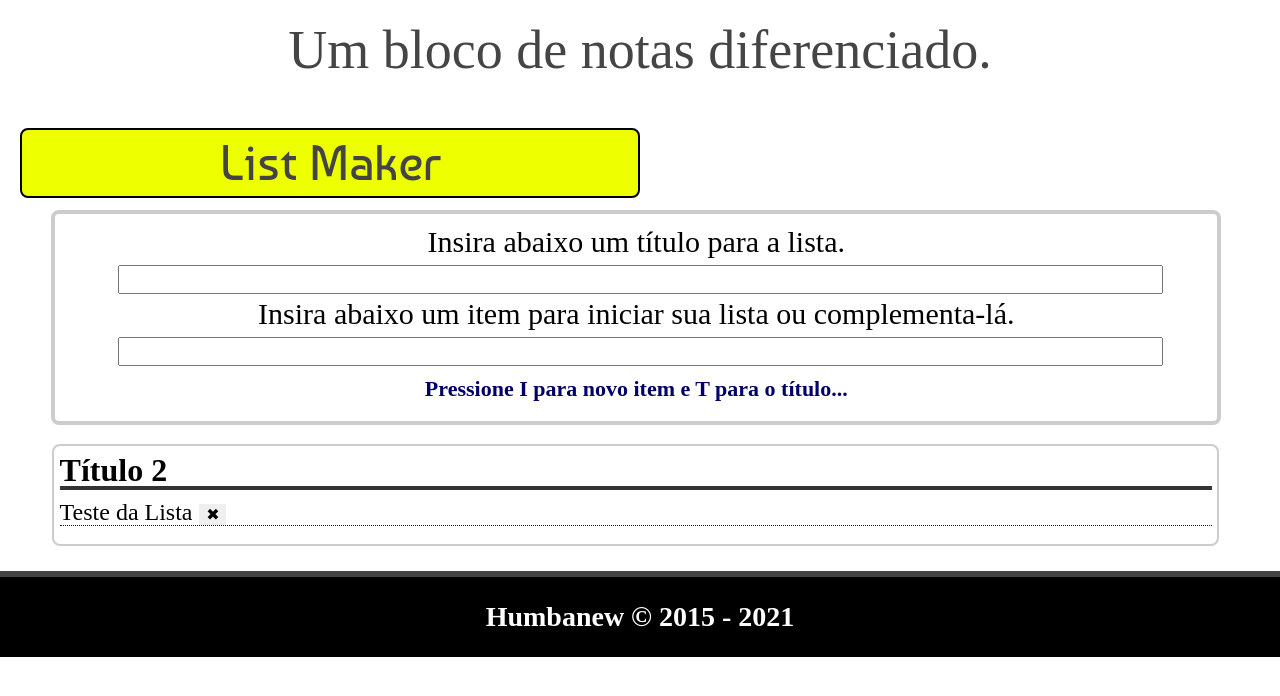
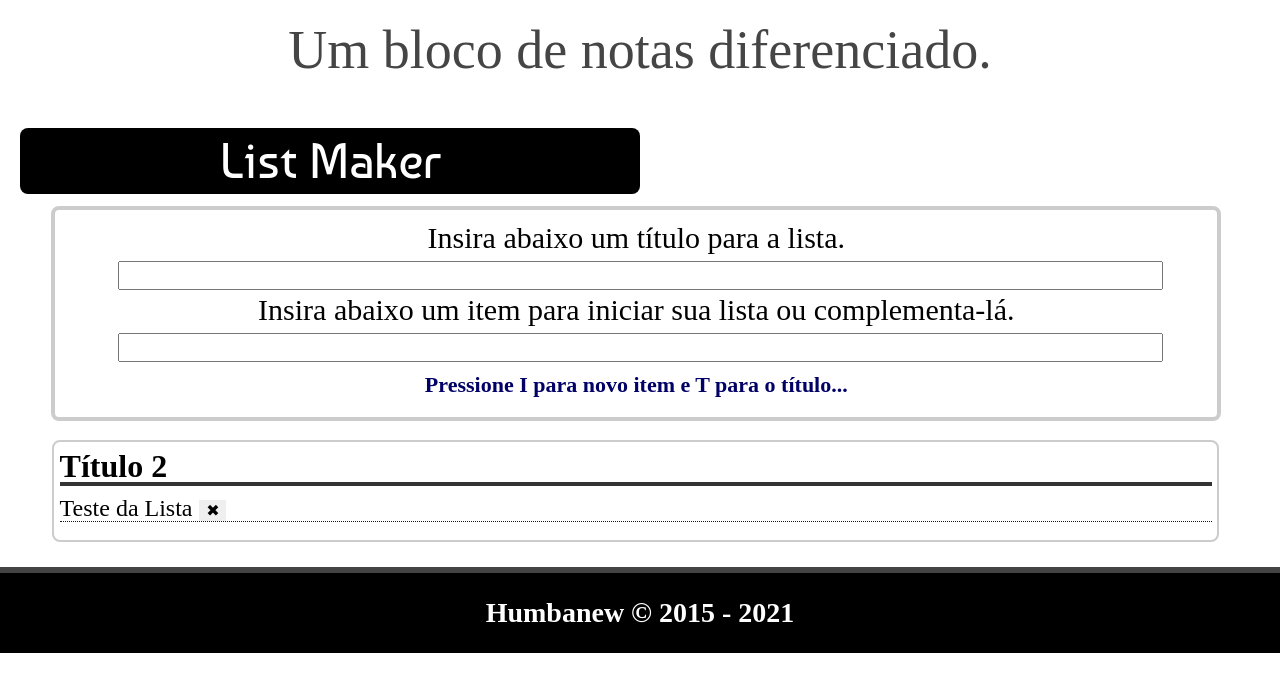
Before and after one commit to Humba01/HN-UNote, a plain HTML site: page unote.html in a window 1280 px wide. Shown: the part 100-796 px from the top of the page. Drawn offline with Linux system fonts and the light colour scheme; a web font is replaced by a local one.

Commit message:
interface parcialmente finalizada

```diff
--- a/css/unote/lists/lists.css
+++ b/css/unote/lists/lists.css
@@ -11,11 +11,11 @@
 .titulo_servicos {
   font-family: "Baumans-Regular";
   font-size: 50px;
-  border: #000000 2px solid;
-  background-color: #eeff00;
+  background-color: #000000;
   margin-left: 1.6vw;
   border-radius: 8px;
   padding: 0.6vw 0.4vw;
+  color: #ffffff;
 }
 
 .creator {
```
